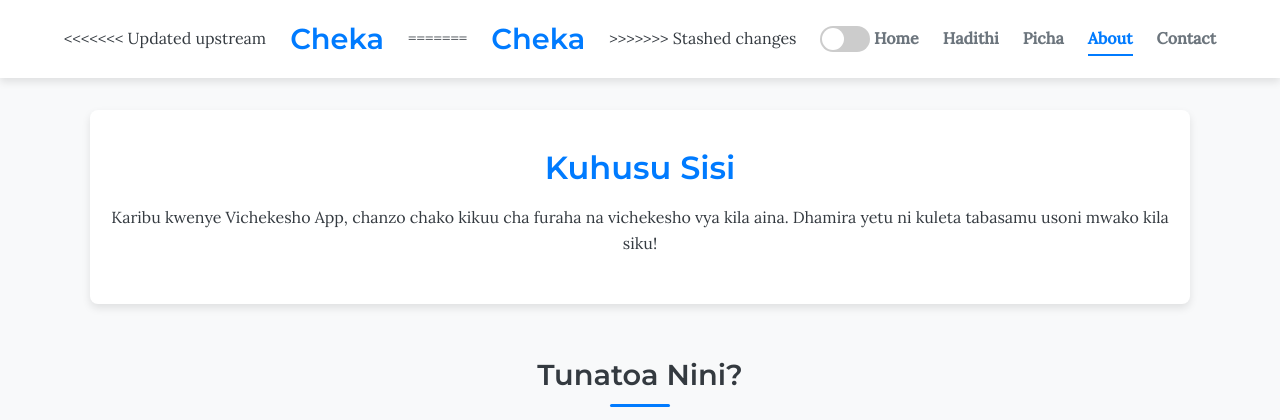
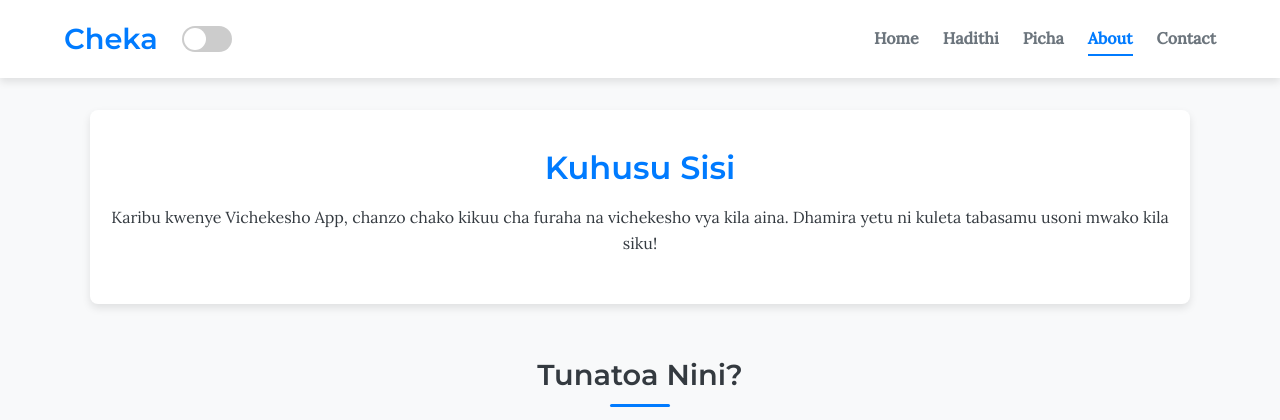
Before and after one commit to Hemedi18/vichekesho, a Django app: page /about/ in a window 1280 px wide. Shown: the top 420 px of the page. Run offline with Django 5.2, Linux system fonts and the light colour scheme; parts of the project's set-up code (start-up, migrations or seed data) failed here and were passed over.

Commit message:
Update base.html
remove unwanted headers

```diff
--- a/vichekesho_app/templates/vichekesho_app/base.html
+++ b/vichekesho_app/templates/vichekesho_app/base.html
@@ -15,11 +15,7 @@
 
   <header>
     <div class="header-left">
-<<<<<<< Updated upstream
       <h1>Cheka </h1>
-=======
-      <h1>Cheka</h1>
->>>>>>> Stashed changes
       <div class="theme-switcher">
         <input type="checkbox" id="theme-toggle" class="theme-toggle-checkbox">
         <label for="theme-toggle" class="theme-toggle-label"></label>
```
